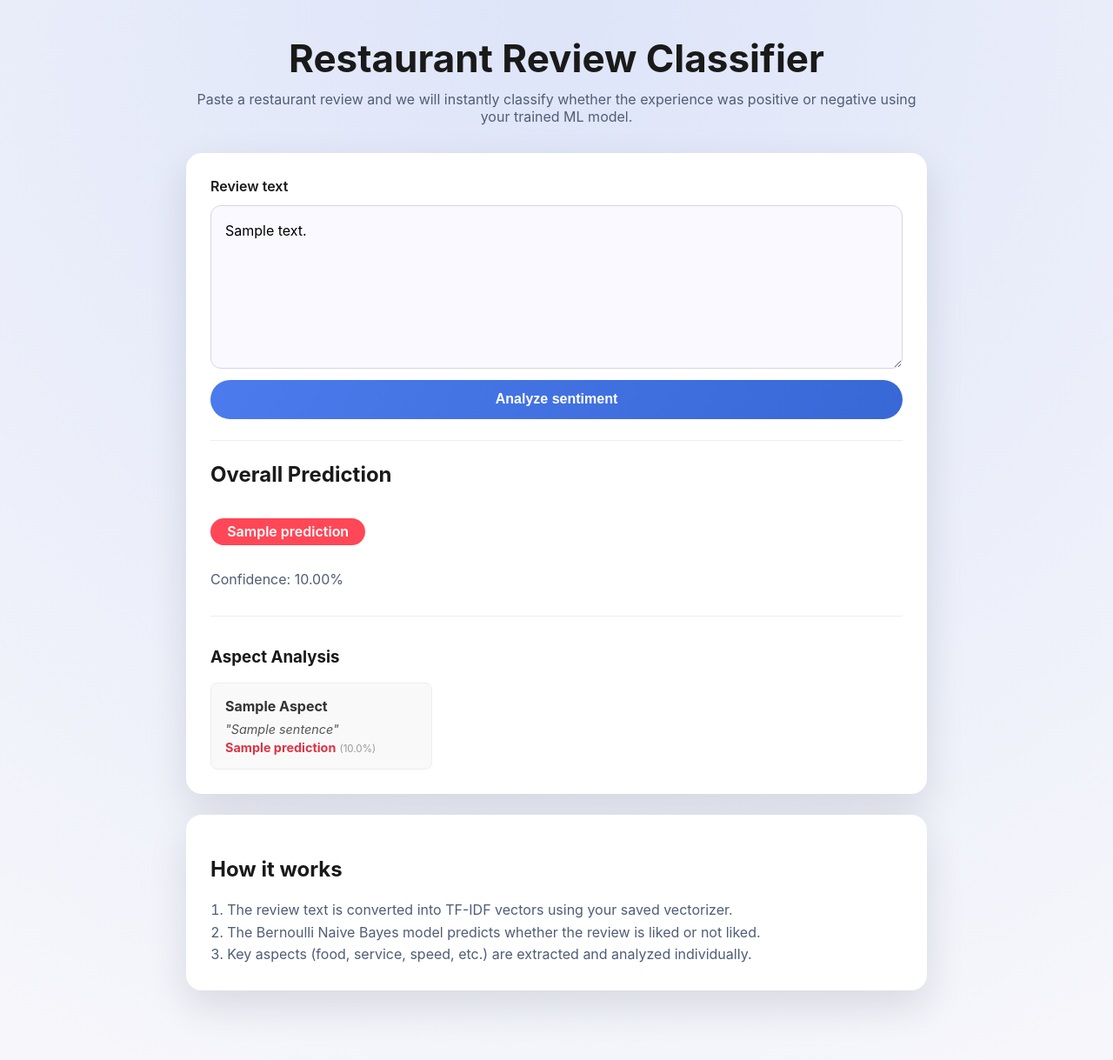
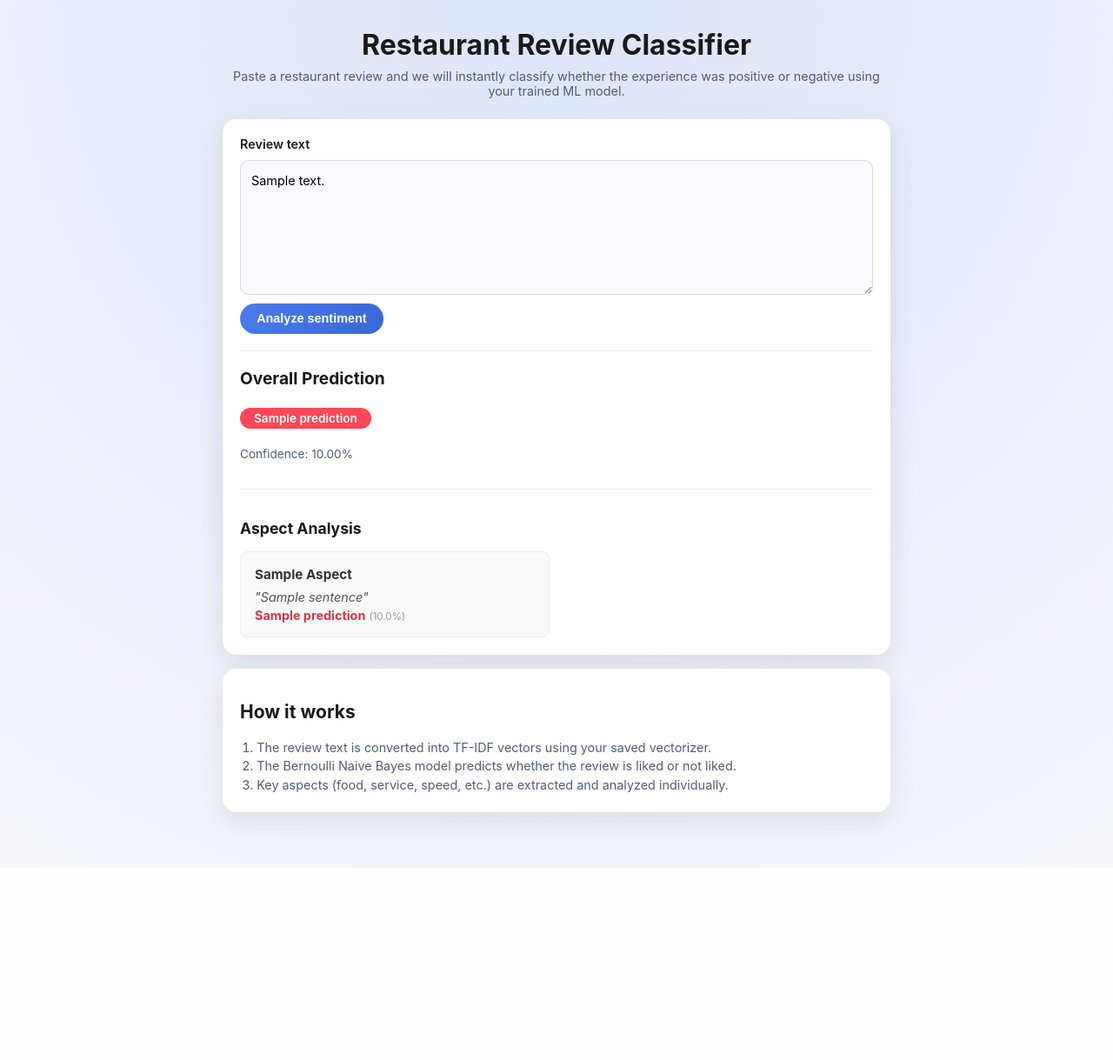
Before and after one commit to nikitha776/restaurant-review-classifier, a FastAPI app: template app/templates/index.html in a window 1280 px wide. Shown: the whole page at 87% size. After the commit the page ends 972 px from the top, so only its background shows below. Run offline with FastAPI, Linux system fonts and the light colour scheme; the template is opened without the code that fills it: most values are stand-ins (such as "Sample title", 1, 10 or a date in 2020); parts of the project's set-up code (start-up, migrations or seed data) failed here and were passed over.

Commit message:
remove files

```diff
--- a/app/main.py
+++ b/app/main.py
@@ -58,9 +58,9 @@ aspects_keywords = {
     'food': ['food','taste','flavor','dish','meal','menu','tasteful','tasty'],
     'service': ['service','staff','waiter','waitress','server','host','manager'],
     'speed': ['quick','slow','speed','time','wait','waited'],
-    'hygiene': ['hygiene','clean','dirty','sanitary','unclean','hygienic','cleanliness'],
+    'hygiene': ['hygiene','clean','dirty','sanitary','unclean','hygienic','cleanliness','neat'],
     'ambience': ['ambience','ambiance','atmosphere','music','decor','lighting'],
-    'price': ['price','cost','expensive','cheap','value','worth']
+    'price': ['price','cost','expensive','cheap','value','worth','money'],
 }
 
 aspects_regex = {
--- a/app/static/style.css
+++ b/app/static/style.css
@@ -22,94 +22,101 @@ body {
   background: radial-gradient(circle at top, rgba(75, 123, 236, 0.15), transparent),
     var(--bg);
   color: var(--text);
+  font-size: 14px; /* Reduced base font size */
 }
 
 .container {
-  max-width: 900px;
+  max-width: 800px; /* Slightly narrower */
   margin: 0 auto;
-  padding: 2.5rem 1.5rem 3.5rem;
+  padding: 2rem 1rem 3rem;
 }
 
 .hero {
   text-align: center;
-  margin-bottom: 2rem;
+  margin-bottom: 1.5rem;
 }
 
 .hero h1 {
-  margin: 0 0 0.6rem;
-  font-size: clamp(2rem, 4vw, 2.75rem);
+  margin: 0 0 0.5rem;
+  font-size: clamp(1.5rem, 3vw, 2rem); /* Smaller heading */
 }
 
 .hero p {
   margin: 0;
   color: var(--muted);
-  font-size: 1rem;
+  font-size: 0.9rem; /* Smaller subtitle */
 }
 
 .card {
   background-color: var(--card);
-  padding: 1.75rem;
-  border-radius: 18px;
-  box-shadow: 0 18px 45px rgba(15, 23, 42, 0.12);
-  margin-bottom: 1.5rem;
+  padding: 1.25rem; /* Reduced padding */
+  border-radius: 16px;
+  box-shadow: 0 12px 30px rgba(15, 23, 42, 0.1);
+  margin-bottom: 1rem;
 }
 
 .form {
   display: flex;
   flex-direction: column;
-  gap: 0.8rem;
+  gap: 0.6rem;
 }
 
 label {
   font-weight: 600;
+  font-size: 0.9rem;
 }
 
 textarea {
   resize: vertical;
-  min-height: 140px;
-  padding: 1rem;
-  border-radius: 12px;
+  min-height: 100px; /* Reduced height */
+  padding: 0.75rem;
+  border-radius: 10px;
   border: 1px solid #d6d6e7;
   font: inherit;
-  line-height: 1.6;
+  line-height: 1.5;
   background: #f9f9ff;
   color: #000;
+  font-size: 0.9rem;
 }
 
 button {
   border: none;
   border-radius: 999px;
-  padding: 0.85rem 1.5rem;
-  font-size: 1rem;
+  padding: 0.6rem 1.2rem; /* Reduced padding */
+  font-size: 0.9rem; /* Smaller text */
   font-weight: 600;
   color: white;
   background: linear-gradient(120deg, var(--primary), var(--primary-dark));
   cursor: pointer;
   transition: transform 0.15s ease, box-shadow 0.15s ease;
+  align-self: flex-start; /* Don't stretch full width */
 }
 
 button:hover {
   transform: translateY(-1px);
-  box-shadow: 0 12px 20px rgba(59, 89, 245, 0.25);
+  box-shadow: 0 8px 15px rgba(59, 89, 245, 0.2);
 }
 
 .result {
-  margin-top: 1.5rem;
+  margin-top: 1.2rem;
   border-top: 1px solid #ececf2;
-  padding-top: 1.5rem;
+  padding-top: 1.2rem;
 }
 
 .result h2 {
   margin-top: 0;
+  font-size: 1.2rem;
+  margin-bottom: 0.5rem;
 }
 
 .badge {
   display: inline-flex;
   align-items: center;
-  padding: 0.35rem 1.2rem;
+  padding: 0.25rem 1rem; /* Smaller badge */
   border-radius: 999px;
   font-weight: 600;
   color: white;
+  font-size: 0.85rem;
 }
 
 .badge.positive {
@@ -121,23 +128,73 @@ button:hover {
 }
 
 .confidence {
-  margin: 0.8rem 0 0;
+  margin: 0.5rem 0 0;
   color: var(--muted);
+  font-size: 0.85rem;
 }
 
 .details ol {
   margin: 0;
   padding-left: 1.2rem;
   color: var(--muted);
-  line-height: 1.6;
+  line-height: 1.5;
+  font-size: 0.9rem;
+}
+
+/* Aspect Styling */
+.aspects {
+  margin-top: 1.5rem;
+  border-top: 1px solid #eee;
+  padding-top: 0.8rem;
+}
+
+.aspects h3 {
+  font-size: 1.1rem;
+  margin-bottom: 0.8rem;
+}
+
+.aspect-grid {
+  display: grid;
+  grid-template-columns: repeat(auto-fill, minmax(220px, 1fr)); /* Smaller columns */
+  gap: 0.8rem;
+  margin-top: 0.5rem;
+}
+
+.aspect-card {
+  background: #f9f9f9;
+  padding: 0.8rem; /* Reduced padding */
+  border-radius: 8px;
+  border: 1px solid #eee;
+}
+
+.aspect-card h4 {
+  margin-top: 0;
+  margin-bottom: 0.4rem;
+  color: #333;
+  text-transform: capitalize;
+  font-size: 0.95rem;
+}
+
+.aspect-card li {
+  font-size: 0.85rem; /* Smaller text */
+  margin-bottom: 0.4rem;
+  padding-bottom: 0.4rem;
+  border-bottom: 1px solid #eee;
+}
+
+.sentence {
+  display: block;
+  font-style: italic;
+  margin-bottom: 0.2rem;
+  color: #555;
 }
 
 @media (max-width: 640px) {
   .card {
-    padding: 1.25rem;
+    padding: 1rem;
   }
 
   textarea {
-    min-height: 120px;
+    min-height: 100px;
   }
 }
--- a/train_model.py
+++ b/train_model.py
@@ -55,7 +55,7 @@ print(f"Accuracy: {accuracy_score(y_test, y_pred)}")
 classifier_full = BernoulliNB()
 classifier_full.fit(X, y)
 
-print(classifier_full.predict(cv.transform(["The food very bad."])))
+print(classifier_full.predict(cv.transform(["I like the food"])))
 
 # Save model and vectorizer
 with open(os.path.join(BASE_DIR, 'model.pkl'), 'wb') as f:
```
Also changed, not shown: scripts/train.py (deleted, +0 -65 lines), 1 other file.
